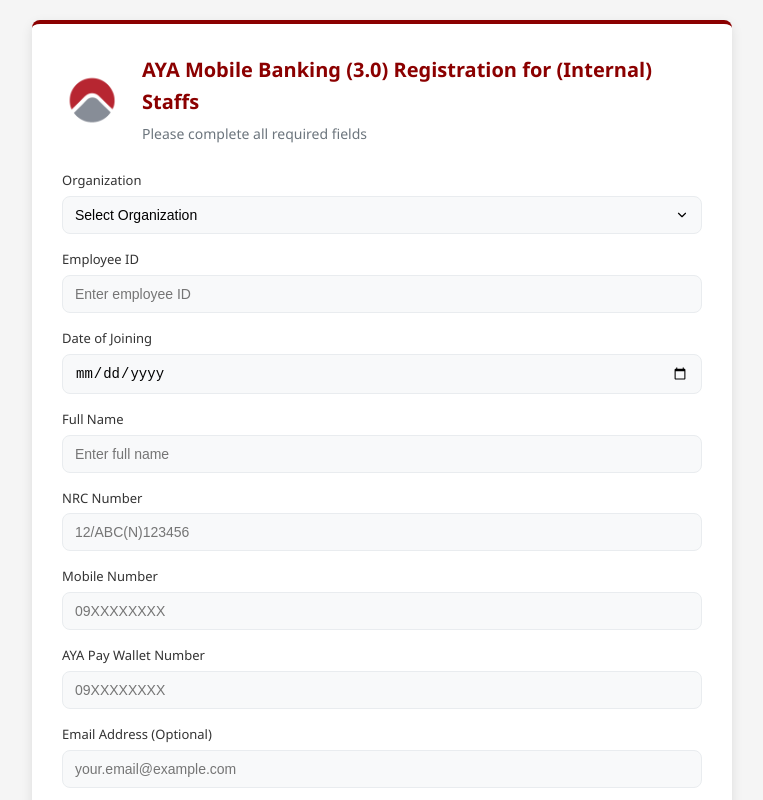
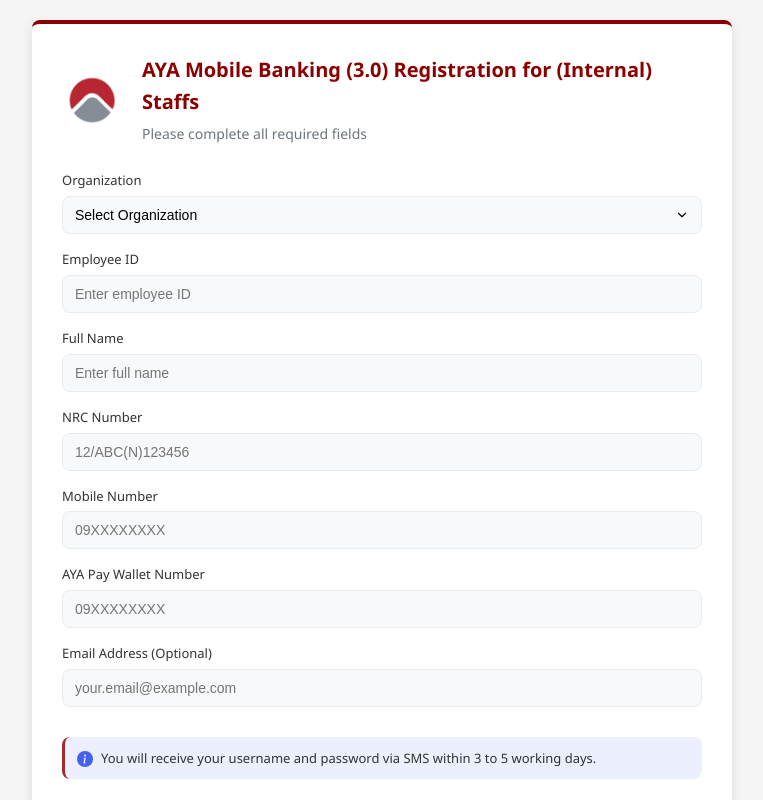
Before and after one commit to tayzar-ptzm/mobile-staff-registration, a React (Create React App) app: page / in a window 1280 px wide. Shown: the top 800 px of the page, without its empty margins (258-1021 px from the left). Built offline with nearby package versions, Linux system fonts and the light colour scheme.

Commit message:
Updated 14

```diff
--- a/src/StaffRegistrationForm.js
+++ b/src/StaffRegistrationForm.js
@@ -23,7 +23,6 @@
   const [formData, setFormData] = useState({
     organization: '',
     employeeId: '',
-    dateOfJoining: '',
     name: '',
     nrc: '',
     mobileNumber: '',
@@ -47,10 +46,6 @@
         if (!value) error = 'Employee ID is required';
         else if (!/^[a-zA-Z0-9]{4,20}$/.test(value)) error = 'Invalid Employee ID format';
         break;
-      case 'dateOfJoining':
-        if (!value) error = 'Date of joining is required';
-        else if (new Date(value) > new Date()) error = 'Future date not allowed';
-        break;
       case 'name':
         if (!value) error = 'Full name is required';
         else if (value.length < 3) error = 'Name too short';
@@ -61,11 +56,11 @@
         break;
       case 'mobileNumber':
         if (!value) error = 'Mobile number is required';
-        else if (!/^(\+?95|0)?9\d{8,9}$/.test(value)) error = 'Invalid Mobile number (e.g., 09XXXXXXXX)';
+        else if (!/^(\+?95|0)?9\d{7,9}$/.test(value)) error = 'Invalid Mobile number (e.g., 09XXXXXXXX)';
         break;
       case 'ayaPayWallet': // New field validation
         if (!value) error = 'AYA Pay Wallet is required';
-        else if (!/^(\+?95|0)?9\d{8,9}$/.test(value)) error = 'Invalid AYA Pay wallet number (e.g., 09XXXXXXXX)';
+        else if (!/^(\+?95|0)?9\d{7,9}$/.test(value)) error = 'Invalid AYA Pay wallet number (e.g., 09XXXXXXXX)';
         break;
       case 'email':
         if (value && !/^[^\s@]+@[^\s@]+\.[^\s@]+$/.test(value)) error = 'Invalid email format';
@@ -155,7 +150,6 @@
       setFormData({
         organization: '',
         employeeId: '',
-        dateOfJoining: '',
         name: '',
         nrc: '',
         mobileNumber: '',
@@ -246,20 +240,6 @@
               placeholder="Enter employee ID"
             />
             {errors.employeeId && <span className="error-message">{errors.employeeId}</span>}
-          </div>
-
-          <div className={`modern-form-group ${errors.dateOfJoining ? 'has-error' : ''}`}>
-            <label htmlFor="dateOfJoining">Date of Joining</label>
-            <input
-              type="date"
-              id="dateOfJoining"
-              name="dateOfJoining"
-              value={formData.dateOfJoining}
-              onChange={handleChange}
-              onBlur={handleBlur}
-              className="modern-form-control"
-            />
-            {errors.dateOfJoining && <span className="error-message">{errors.dateOfJoining}</span>}
           </div>
 
           <div className={`modern-form-group ${errors.name ? 'has-error' : ''}`}>
```
